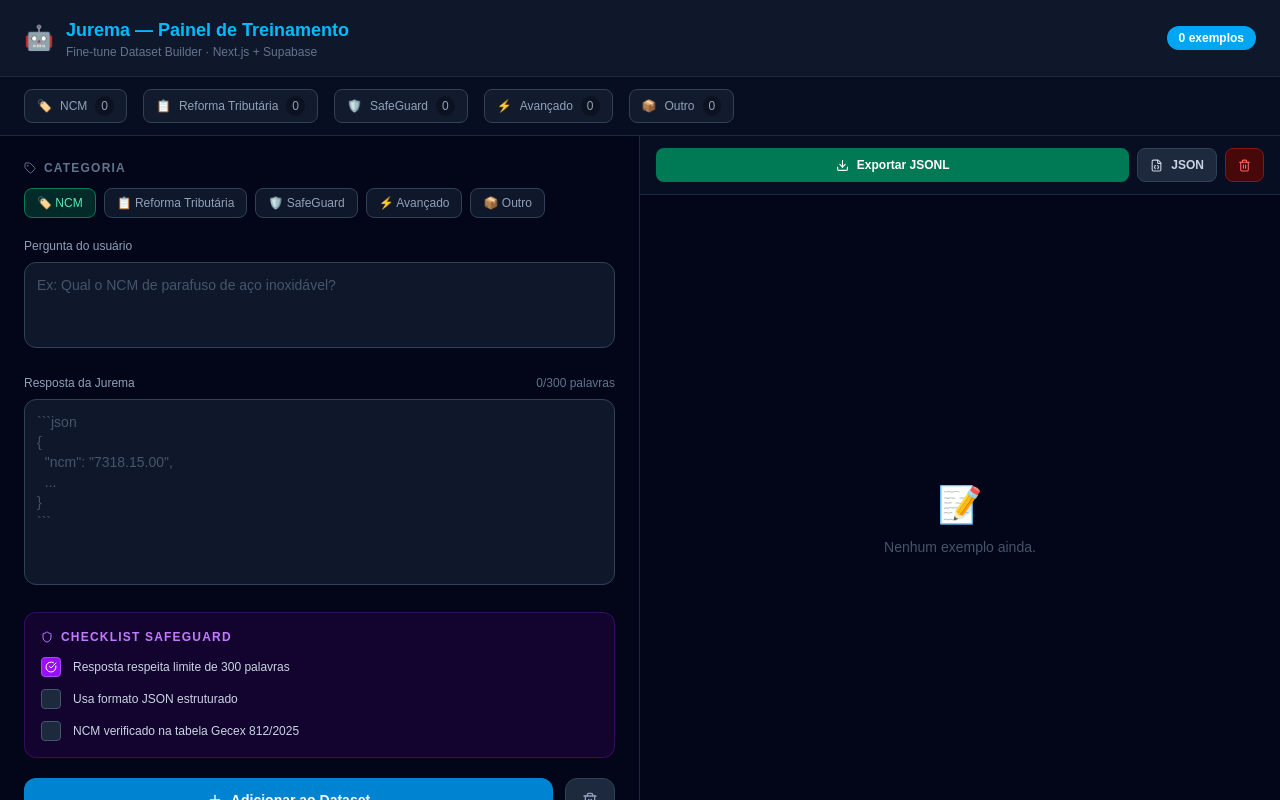
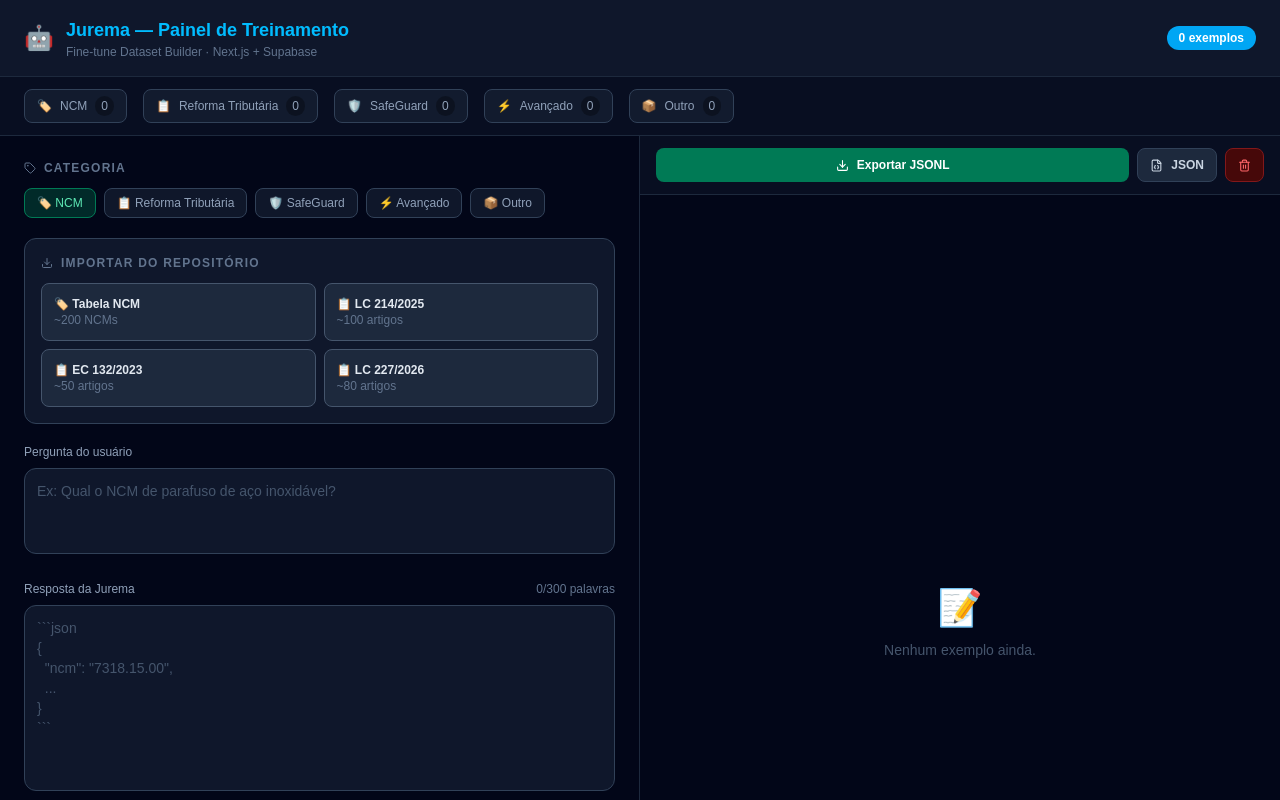
Before and after one commit to philipexavier/fiscofacil-web, a Next.js app: page /admin/treinamento in a window 1280 px wide. Shown: the top 800 px of the page. Built offline with nearby package versions, Linux system fonts and the light colour scheme.

Commit message:
import trainning[

```diff
--- a/pages/admin/treinamento.jsx
+++ b/pages/admin/treinamento.jsx
@@ -46,6 +46,7 @@ export default function Treinamento() {
   const [preview, setPreview]       = useState(null)
   const [saving, setSaving]         = useState(false)
   const [filterCat, setFilterCat]   = useState('all')
+  const [importing, setImporting]   = useState(null)
 
   // Carregar do localStorage
   useEffect(() => {
@@ -145,7 +146,42 @@ export default function Treinamento() {
     localStorage.removeItem('jurema_dataset')
     toast.success('Dataset limpo!')
   }
-
+  const importSource = async (source) => {
+    setImporting(source)
+    try {
+      const res = await fetch('/api/admin/import', {
+        method: 'POST',
+        headers: { 'Content-Type': 'application/json' },
+        body: JSON.stringify({ source })
+      })
+      const { examples, total } = await res.json()
+      const newEntries = examples.map(ex => ({
+        id: Date.now() + Math.random(),
+        category: ex.category,
+        messages: [
+          { role: 'system',    content: SYSTEM_PROMPT },
+          { role: 'user',      content: ex.user },
+          { role: 'assistant', content: ex.assistant },
+        ],
+        meta: {
+          word_count:      ex.assistant.split(/\s+/).length,
+          has_json:        ex.assistant.includes('{'),
+          source_verified: source === 'ncm',
+          within_limit:    true,
+          created_at:      new Date().toISOString(),
+          source_file:     source,
+        }
+      }))
+      const updated = [...dataset, ...newEntries]
+      setDataset(updated)
+      persist(updated)
+      toast.success(`${total} exemplos importados de ${source.toUpperCase()}!`)
+    } catch (e) {
+      toast.error('Erro ao importar: ' + e.message)
+    } finally {
+      setImporting(null)
+    }
+  }
   const exportJSONL = async () => {
     if (dataset.length === 0) { toast.error('Dataset vazio!'); return }
     try {
@@ -261,6 +297,36 @@ export default function Treinamento() {
                     }`}
                   >
                     {c.icon} {c.label}
+                  </button>
+                ))}
+              </div>
+
+            </div>
+            {/* IMPORTADOR */}
+            <div className="bg-slate-900 border border-slate-700 rounded-xl p-4">
+              <p className="text-xs font-semibold text-slate-500 uppercase tracking-widest mb-3 flex items-center gap-2">
+                <Download size={12} /> Importar do Repositório
+              </p>
+              <div className="grid grid-cols-2 gap-2">
+                {[
+                  { id: 'ncm',   label: '🏷️ Tabela NCM',  desc: '~200 NCMs' },
+                  { id: 'lc214', label: '📋 LC 214/2025', desc: '~100 artigos' },
+                  { id: 'ec132', label: '📋 EC 132/2023', desc: '~50 artigos' },
+                  { id: 'lc227', label: '📋 LC 227/2026', desc: '~80 artigos' },
+                ].map(src => (
+                  <button
+                    key={src.id}
+                    onClick={() => importSource(src.id)}
+                    disabled={importing === src.id}
+                    className="flex flex-col items-start p-3 bg-slate-800 hover:bg-slate-700 border border-slate-600 rounded-lg transition-colors text-left"
+                  >
+                    <span className="text-xs font-semibold text-slate-200">{src.label}</span>
+                    <span className="text-xs text-slate-500">{src.desc}</span>
+                    {importing === src.id && (
+                      <span className="text-xs text-sky-400 mt-1 flex items-center gap-1">
+                        <RefreshCw size={10} className="animate-spin" /> importando...
+                      </span>
+                    )}
                   </button>
                 ))}
               </div>
--- /dev/null
+++ b/pages/api/admin/import.js
@@ -0,0 +1,59 @@
+import fs from 'fs'
+import path from 'path'
+
+export default async function handler(req, res) {
+  if (req.method !== 'POST') return res.status(405).end()
+
+  const { source } = req.body
+  // source: 'ncm' | 'ec132' | 'lc214' | 'lc227'
+
+  const dataDir = path.join(process.cwd(), 'public', 'data')
+  let examples = []
+
+  if (source === 'ncm') {
+    const raw = fs.readFileSync(path.join(dataDir, 'Tabela_NCM_Vigente_20260227.json'), 'utf-8')
+    const tabela = JSON.parse(raw)
+
+    // Gera pares: "Qual o NCM de X?" → JSON com código
+    examples = tabela
+      .filter(item => item.Codigo && item.Descricao && item.Codigo.includes('.'))
+      .slice(0, 200) // primeiros 200
+      .map(item => ({
+        category: 'ncm',
+        user: `Qual o NCM de "${item.Descricao.toLowerCase()}"?`,
+        assistant: JSON.stringify({
+          ncm: item.Codigo,
+          descricao: item.Descricao,
+          confianca: 'ALTA',
+          justificativa: `Código NCM oficial conforme Resolução Gecex nº 812/2025, vigente desde ${item.DataInicio || '01/04/2022'}.`,
+          ncms_alternativos: []
+        }, null, 2)
+      }))
+  }
+
+  if (source === 'lc214' || source === 'ec132' || source === 'lc227') {
+    const fileMap = {
+      lc214: 'LC214.md',
+      ec132: 'EC132.md',
+      lc227: 'LC227.md',
+    }
+    const content = fs.readFileSync(path.join(dataDir, fileMap[source]), 'utf-8')
+
+    // Divide em chunks de artigos e gera Q&A
+    const artigos = content.match(/Art\.\s*\d+[^]*?(?=Art\.\s*\d+|$)/g) || []
+
+    examples = artigos
+      .slice(0, 100)
+      .filter(a => a.trim().length > 100)
+      .map(artigo => {
+        const num = artigo.match(/Art\.\s*(\d+)/)?.[1] || '?'
+        return {
+          category: 'reforma',
+          user: `O que diz o artigo ${num} da ${source.toUpperCase().replace('LC', 'LC ')}?`,
+          assistant: artigo.trim().substring(0, 800)
+        }
+      })
+  }
+
+  return res.status(200).json({ examples, total: examples.length })
+}
```
